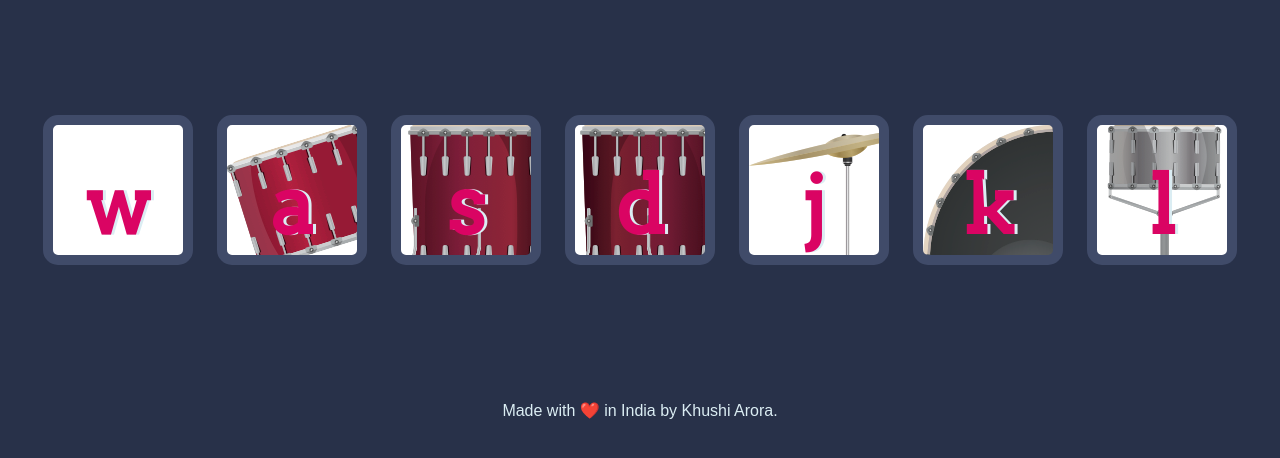
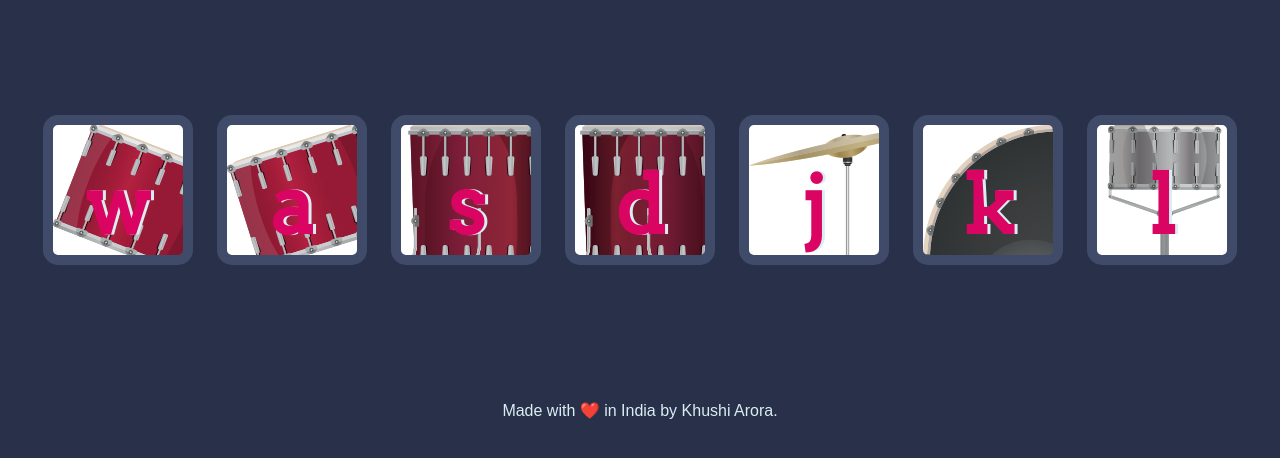
Before and after one commit to khushiarora1793/drumkit, a plain HTML site: page index.html in a window 1280 px wide. Shown: the part 174-632 px from the top of the page. Drawn offline with Linux system fonts and the light colour scheme.

Commit message:
Update styles.css

```diff
--- a/styles.css
+++ b/styles.css
@@ -17,7 +17,7 @@ footer {
 }
 
 .w {
-background-image: image('tom1.png');
+background-image: url("tom1.png");
 
 }
 
```
